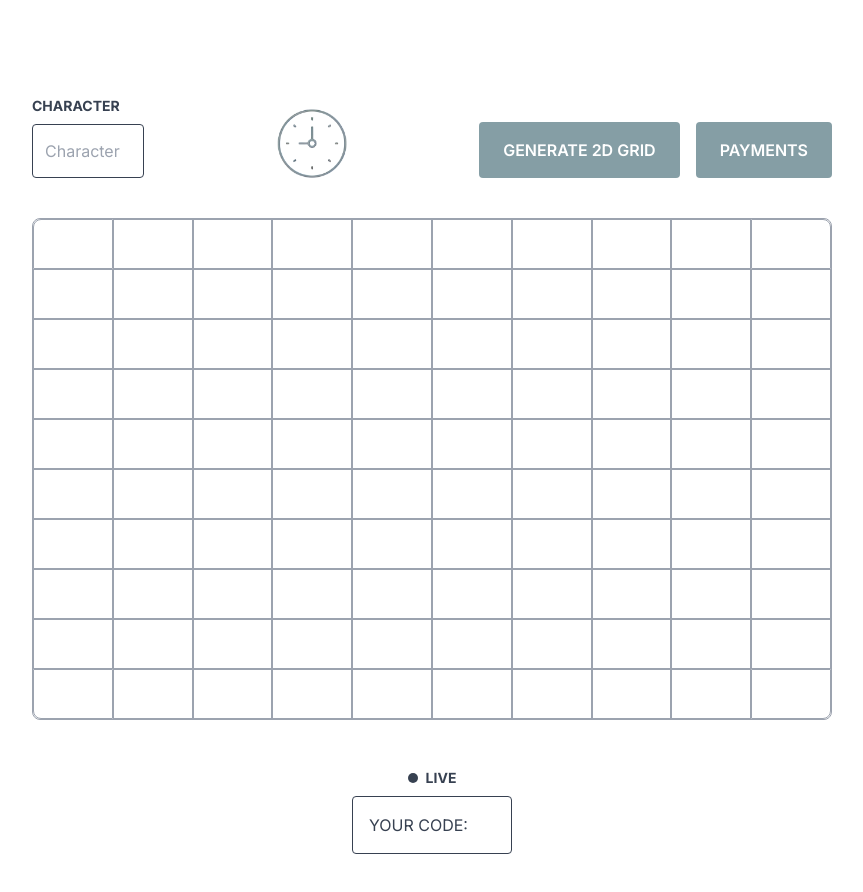
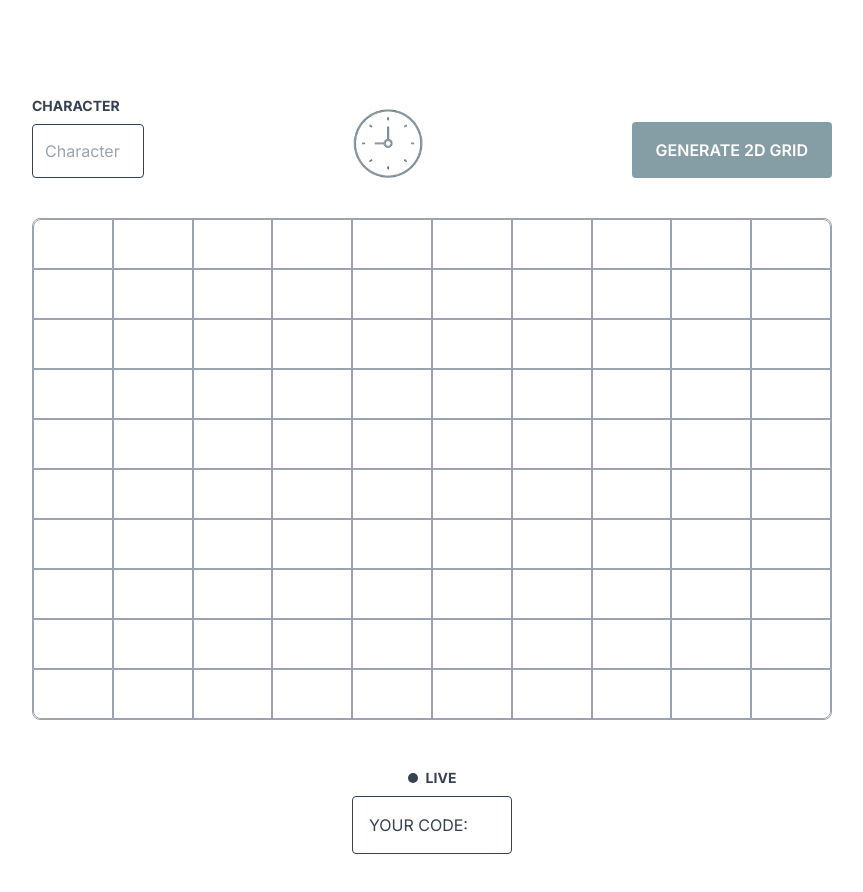
Before and after one commit to naveenenushan/Full-Stack-Exercise-1223, a Next.js app in the folder frontend/: page / in a window 1280 px wide. Shown: the top 892 px of the page, without its empty margins (208-1071 px from the left). Built offline with nearby package versions, Linux system fonts and the light colour scheme.

Commit message:
fix: remove payment button

```diff
--- a/frontend/src/app/components/generator.tsx
+++ b/frontend/src/app/components/generator.tsx
@@ -128,9 +128,9 @@ export default function Generator() {
             Generate 2D grid
           </button>
 
-          <button className="bg-primary hover:text-black text-white font-semibold  py-4 px-6 rounded uppercase">
+          {/* <button className="bg-primary hover:text-black text-white font-semibold  py-4 px-6 rounded uppercase">
             Payments
-          </button>
+          </button> */}
         </div>
       </div>
 
```
